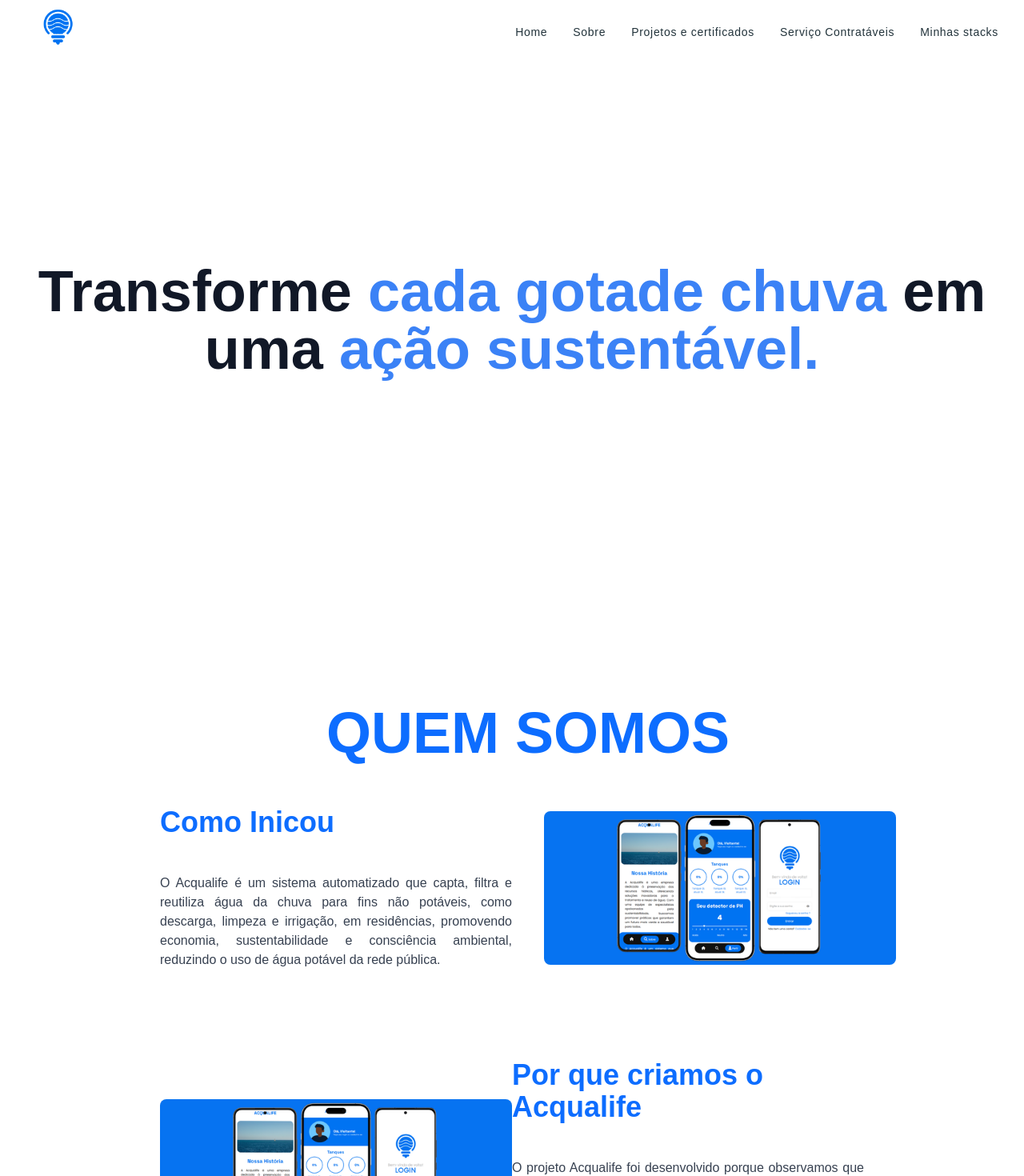
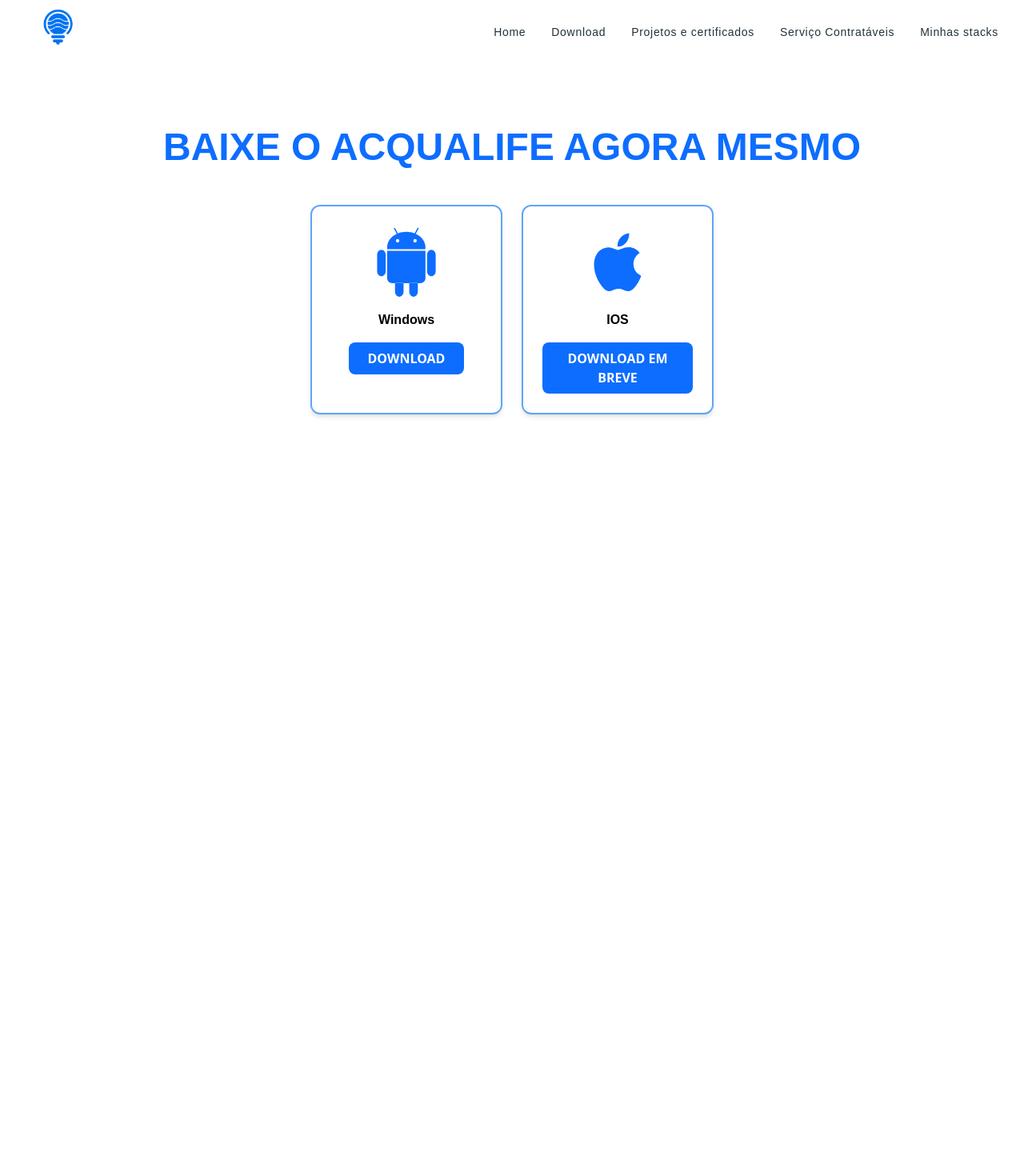
Before and after one commit to KaykyFideliss/Website-Acqualife, a React (Vite) app: page /Page-Download in a window 1280 px wide. Before the commit this address had no page. Shown: the top 1470 px of the page at 80% size. After the commit the page ends 960 px from the top, so only its background shows below. Built offline with nearby package versions, Linux system fonts and the light colour scheme; a web font is replaced by a local one.

Commit message:
Dia nada produtivo estou meendo na aba de download

```diff
--- a/package.json
+++ b/package.json
@@ -16,6 +16,7 @@
     "clsx": "^2.1.1",
     "framer-motion": "^12.23.22",
     "gsap": "^3.13.0",
+    "lucide-react": "^0.544.0",
     "react": "^19.1.1",
     "react-dom": "^19.1.1",
     "react-icons": "^5.5.0",
--- a/src/App.jsx
+++ b/src/App.jsx
@@ -4,6 +4,9 @@
 import Hero from "./components/Hero";
 import Second from "./components/Second";
 import WhatIsTheApp from "./components/WhatIsTheApp";
+import WhoTouse from "./components/WhoTouse";
+import Download from "./page/Download";
+import Home from "./page/Home";
 
 function App() {
   return (
@@ -11,17 +14,12 @@
       <Navbar />
 
       <Routes>
-        {/* Rota principal */}
-        <Route path="/" element={<Hero />} />
 
-        {/* Outra página */}
-        <Route path="/second" element={<Second />} />
-
-        {/* Se quiser pode adicionar mais rotas */}
-        {/* <Route path="/contato" element={<Contato />} /> */}
+        {/* principal */}
+        <Route path="/" element={<Home />} />
+        {/* Rota de download */}
+        <Route path="/Page-Download" element={<Download />} />
       </Routes>
-       <Second />
-       <WhatIsTheApp />
     </>
   );
 }
--- /dev/null
+++ b/src/components/DownloadApp.jsx
@@ -0,0 +1,38 @@
+import React from 'react'
+import { DiAndroid,DiApple } from "react-icons/di";
+
+
+const DownloadApp = () => {
+  return (
+     <section className="h-screen w-full text-center mt-40 justify-center bg-white px-6">
+        <h1 className="text-4xl md:text-5xl font-bold font-zalando text-[#0D6DFF] mb-12">
+          BAIXE O ACQUALIFE AGORA MESMO
+        </h1>
+
+        {/* Linha de cards */}
+        <div className="flex flex-col md:flex-row justify-center gap-6">
+          {/* ANDROID */}
+          <div className="border-2 border-blue-400 rounded-xl p-6 flex flex-col items-center bg-white shadow-md w-60">
+                      <DiAndroid  size={90} className="mb-4 text-[#0D6DFF]" />
+            <p className="mb-4 font-semibold font-zalando">Windows</p>
+            <button className="bg-[#0D6DFF] text-white px-6 py-2 rounded-lg font-bold hover:bg-blue-500">
+              DOWNLOAD
+            </button>
+          </div>
+
+          {/* IOS */}
+          <div className="border-2 border-blue-400  rounded-xl p-6 flex flex-col items-center bg-white shadow-md w-60">
+             <DiApple size={90} className="mb-4 text-[#0D6DFF]" />
+            <p className="mb-4 font-semibold font-zalando">IOS</p>
+
+            <button className="bg-[#0D6DFF] text-white px-6 py-2 rounded-lg font-bold hover:bg-blue-500">
+              DOWNLOAD EM BREVE
+            </button>
+          </div>
+
+        </div>
+      </section>
+  )
+}
+
+export default DownloadApp
--- a/src/components/Hero.jsx
+++ b/src/components/Hero.jsx
@@ -28,7 +28,7 @@
         </div>
 
        {/* Fade no rodapé (entre fundo e texto) */}
-<div className="absolute bottom-0 left-0 w-full h-10 md:h-40 bg-gradient-to-t from-white/95 to-transparent z-0 md:z-10"></div>
+<div className="absolute bottom-0 left-0 w-full h-10 md:h-20 bg-gradient-to-t from-white/95 to-transparent z-0 md:z-10"></div>
 
     </section>
 
--- /dev/null
+++ b/src/components/HeroDownload.jsx
@@ -0,0 +1,42 @@
+import React from 'react';
+
+const HeroDownload = () => {
+  return (
+    <section className="w-full h-screen mt-36">
+      <div className="flex flex-col md:flex-row items-center justify-center px-4 md:px-20 lg:px-40">
+        {/* Texto */}
+        <div className="flex-1 text-center md:text-left mb-6 md:mb-0 md:mr-10">
+          <div className="flex justify-center md:justify-start items-center mb-4">
+
+            <h2 className="text-2xl md:text-4xl font-bold font-zalando text-[#0D6DFF] ">ACQUALIFE</h2>
+            <img className=" w-20 h-20" src="/img/logo.png" alt="Logo-ACQUALIFE" />
+          </div>
+          <h2 className="font-zalando text-2xl text-[#0d6dff] font-bold md:text-3xl mb-2">
+            Nós criamos, mas é você que economiza.
+          </h2>
+          <p className="font-zalando text-base text-gray-700 text-justify md:pr-20">
+            O ACQUALIFE coloca a água da sua casa na palma da sua mão! Sistema compacto de captação e filtragem de chuva, com monitoramento via app. Instale e comece a economizar água!
+          </p>
+
+          <button className=' font-zalando bg-[#0d6dff] p-3 rounded-full mt-7 text-slate-50'
+           onClick={(e) => { e.preventDefault(); scrollToSection("project"); }}
+          >Baixe Agora</button>
+        </div>
+
+        {/* Vídeo */}
+        <div className="flex-1 flex justify-center md:justify-start bg-black">
+          <video
+            className="w-full max-w-md h-auto rounded-lg"
+            src="https://youtu.be/1OXqbgQ3tic?si=ch4PAQ_9vniGlV4f" // Coloque o caminho do seu vídeo
+            autoPlay
+            loop
+            muted
+            playsInline
+          />
+        </div>
+      </div>
+    </section>
+  );
+};
+
+export default HeroDownload;
--- a/src/components/Navbar.jsx
+++ b/src/components/Navbar.jsx
@@ -48,17 +48,16 @@
   <div className="flex gap-8 items-center">
     <a
       className=" text-sm tracking-wider transition-colors text-[#22333b]  hover:text-[#6cc7f5] font-zalando"
-      href="#home"
-      onClick={(e) => { e.preventDefault(); scrollToSection("home"); }}
+      href="/"
+
     >
       Home
     </a>
     <a
       className="text-sm tracking-wider transition-colors  text-[#22333b] hover:text-[#6cc7f5] font-zalando"
-      href="#sobre"
-      onClick={(e) => { e.preventDefault(); scrollToSection("about"); }}
+      href="./Page-Download"
     >
-      Sobre
+      Download
     </a>
     <a
       className="text-sm tracking-wider transition-colors text-[#22333b] hover:text-[#6cc7f5] font-zalando"
--- a/src/components/Second.jsx
+++ b/src/components/Second.jsx
@@ -4,7 +4,7 @@
   return (
 <section className="h-screen w-full flex items-center justify-center bg-white px-6">
   <div className="text-center text-gray-900 text-4xl md:text-7xl font-bold font-zalando leading-snug">
-    Transforme <span className="text-blue-500">cada gotade chuva</span>  em uma <span className="text-blue-500">ação sustentável.</span><br />
+    Transforme <span className="text-blue-500">cada gota de chuva</span>  em uma <span className="text-blue-500">ação sustentável.</span><br />
   </div>
 </section>
 
--- a/src/components/WhatIsTheApp.jsx
+++ b/src/components/WhatIsTheApp.jsx
@@ -2,7 +2,7 @@
 
 const WhatIsTheApp = () => {
   return (
-    <section id="sobre" className="  w-full h-screen py-10 md:py-20 md:pl-10">
+    <section id="sobre" className="w-full py-10 md:py-20 md:pl-10">
       {/* Título */}
       <div className="flex flex-col justify-center items-center text-center mb-10">
         <h1 className="text-4xl md:text-7xl font-bold font-zalando text-[#0D6DFF] mb-4">
@@ -10,15 +10,17 @@
         </h1>
       </div>
 
-      {/* Conteúdo */}
+      {/* Primeiro bloco - mobile: texto em cima; desktop: texto à esquerda, imagem à direita */}
       <div className="flex flex-col md:flex-row items-center justify-center px-4 md:px-20 lg:px-40">
-        {/* Texto */}
-        <div className="flex-1 text-center md:text-left mb-4 md:mb-0 md:mr-10">
+        {/* Texto (DOM primeiro -> garante texto primeiro no mobile) */}
+        <div className="flex-1 text-center md:text-left mb-6 md:mb-0 md:mr-10">
           <h2 className="text-2xl md:text-4xl font-bold font-zalando text-[#0D6DFF] mb-4">
-           Como Inicou
+            Como Iniciou
           </h2>
           <p className="font-zalando text-base text-gray-700 text-justify md:pt-7">
-            O Acqualife é um sistema automatizado que capta, filtra e reutiliza água da chuva para fins não potáveis, como descarga, limpeza e irrigação, em residências, promovendo economia, sustentabilidade e consciência ambiental, reduzindo o uso de água potável da rede pública.
+            O Acqualife é um sistema automatizado que capta, filtra e reutiliza água da chuva
+            para fins não potáveis, como descarga, limpeza e irrigação, em residências,
+            promovendo economia, sustentabilidade e consciência ambiental.
           </p>
         </div>
 
@@ -31,9 +33,21 @@
           />
         </div>
       </div>
-        {/* Conteúdo */}
-      <div className=" pt-28 flex flex-col md:flex-row items-center justify-center px-4 md:px-20 lg:px-40">
 
+      {/* Segundo bloco - mobile: texto em cima; desktop: imagem à esquerda, texto à direita */}
+      <div className="pt-28 px-4 md:px-20 lg:px-40">
+        <div className="flex flex-col md:flex-row-reverse items-center justify-center">
+          {/* Texto (ainda é o primeiro no DOM, então fica acima no mobile) */}
+          <div className="flex-1 text-center md:text-left mb-6 md:mb-0 md:mr-10">
+            <h2 className="text-2xl md:text-4xl font-bold font-zalando text-[#0D6DFF] mb-4">
+              Por que criamos o Acqualife
+            </h2>
+            <p className="font-zalando text-base text-gray-700 text-justify md:pt-7">
+              O projeto Acqualife foi desenvolvido porque observamos que muitas residências não possuem
+              sistemas eficientes para captar e reutilizar a água da chuva. Essa ausência aumenta o desperdício
+              e compromete a sustentabilidade urbana.
+            </p>
+          </div>
 
           {/* Imagem */}
           <div className="flex-1 flex justify-center md:justify-start">
@@ -43,14 +57,6 @@
               alt="Preview"
             />
           </div>
-         {/* Texto */}
-        <div className="flex-1 text-center md:text-left mb-4 md:mb-0 md:mr-10">
-          <h2 className="text-2xl md:text-4xl font-bold font-zalando text-[#0D6DFF] mb-4">
-           Por que criamos o Acqualife
-          </h2>
-          <p className="font-zalando text-base text-gray-700 text-justify md:pt-7">
-            O projeto Acqualife foi desenvolvido porque observamos que muitas residências não possuem sistemas eficientes para captar e reutilizar a água da chuva. Essa ausência aumenta o desperdício, compromete a sustentabilidade urbana e torna famílias mais dependentes da água da rede pública, especialmente em regiões com infraestrutura limitada, como algumas áreas de Contagem (MG).
-          </p>
         </div>
       </div>
     </section>
--- /dev/null
+++ b/src/components/WhoTouse.jsx
@@ -0,0 +1,21 @@
+import React from 'react'
+
+const WhoTouse = () => {
+  return (
+
+        <section className='h-screen w-full  px-6'>
+
+ {/* Título */}
+      <div className="flex flex-col justify-center items-center pt-20 mb-10">
+        <h1 className="text-4xl md:text-7xl font-bold font-zalando text-[#0D6DFF] mb-4">
+            ENTENDA CADA TANQUE
+        </h1>
+      </div>
+
+        </section>
+
+
+  )
+}
+
+export default WhoTouse
--- /dev/null
+++ b/src/page/Download.jsx
@@ -0,0 +1,16 @@
+import React from 'react';
+import DownloadApp from '../components/DownloadApp';
+// import HeroDownload from '../components/HeroDownload';
+
+const Download = () => {
+  return (
+    <div>
+
+{/* <HeroDownload /> */}
+     <DownloadApp />
+
+    </div>
+  );
+}
+
+export default Download;
--- /dev/null
+++ b/src/page/Home.jsx
@@ -0,0 +1,18 @@
+import React from "react";
+import Hero from "../components/Hero";
+import Second from "../components/Second";
+import WhatIsTheApp from "../components/WhatIsTheApp";
+import WhoTouse from "../components/WhoTouse";
+
+const Home = () => {
+  return (
+    <div>
+      <Hero />
+      <Second />
+      <WhatIsTheApp />
+      <WhoTouse />
+    </div>
+  );
+};
+
+export default Home;
```
Also changed, not shown: 1 other file (tests, documents, lock files or other folders). Lines whose indentation alone changed are shown as unchanged.
